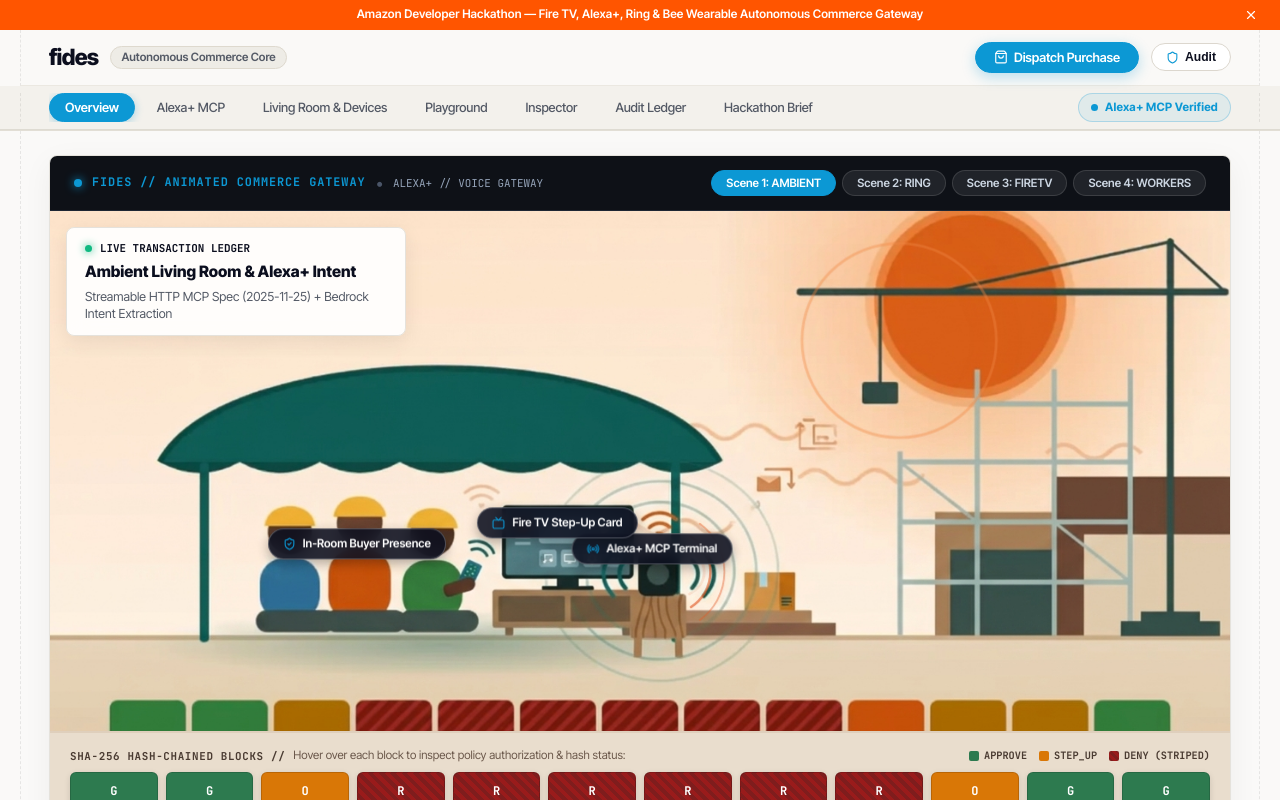
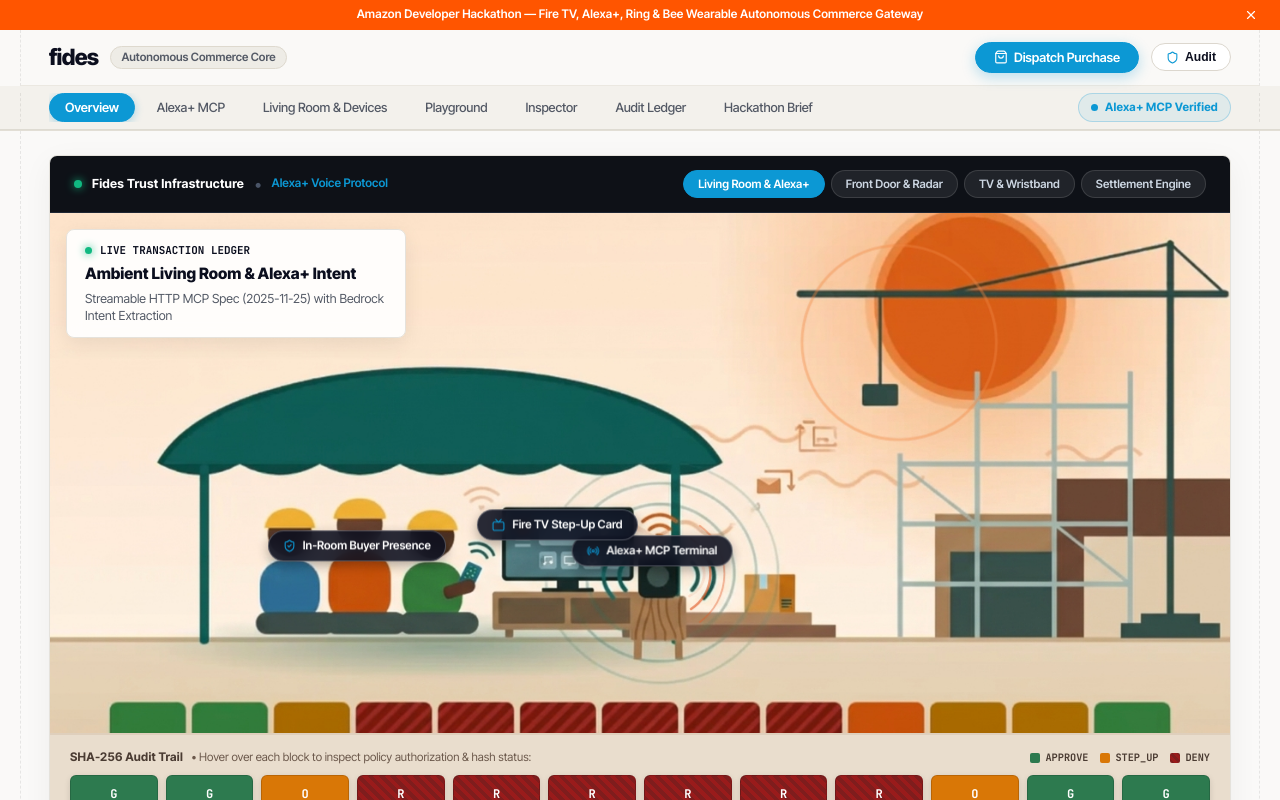
Before and after one commit to uselessdevloper/fides, a React (Vite) app in the folder frontend/: page / in a window 1280 px wide. Shown: the top 800 px of the page. Built offline with nearby package versions, Linux system fonts and the light colour scheme; no server answers.

Commit message:
fix(ui): remove developer pseudo-comment slashes and modernize UI labels

```diff
--- a/frontend/src/App.jsx
+++ b/frontend/src/App.jsx
@@ -345,7 +345,7 @@
           gap: 12
         }}>
           <div style={{ display: 'flex', alignItems: 'center', gap: 8 }}>
-            <span className="font-mono" style={{ fontWeight: 800, color: 'var(--text-ink)', letterSpacing: '0.06em' }}>FIDES // CORE</span>
+            <span style={{ fontWeight: 800, color: 'var(--text-ink)', letterSpacing: '0.02em' }}>Fides Core</span>
             <span style={{ color: 'var(--text-dim)' }}>—</span>
             <span>Trust Infrastructure for Fire TV, Alexa+, Ring & Bee Wearable AI</span>
           </div>
--- a/frontend/src/components/AboutSection.jsx
+++ b/frontend/src/components/AboutSection.jsx
@@ -339,8 +339,8 @@
           <div style={{ display: 'flex', flexDirection: 'column', gap: 18 }}>
             <div>
               <div style={{ display: 'flex', alignItems: 'center', gap: 8, marginBottom: 8 }}>
-                <span className="font-mono" style={{ fontSize: '0.72rem', color: 'var(--ghost-blue)', fontWeight: 700, letterSpacing: '0.08em' }}>
-                  AMBIENT PRESENCE // FIRE TV & RING
+                <span className="font-mono" style={{ fontSize: '0.72rem', color: 'var(--ghost-blue)', fontWeight: 700, letterSpacing: '0.04em' }}>
+                  Ambient Presence • Fire TV & Ring Doorbell
                 </span>
               </div>
               <h2 style={{
--- a/frontend/src/components/HackathonSubmission.jsx
+++ b/frontend/src/components/HackathonSubmission.jsx
@@ -246,7 +246,7 @@
 
           <div style={{ display: 'flex', flexDirection: 'column', alignItems: 'flex-end', gap: 8 }}>
             <span className="font-mono" style={{ fontSize: '0.74rem', color: 'var(--text-muted)' }}>
-              HEALTH // {healthInfo?.status || 'ONLINE'}
+              System Health: {healthInfo?.status || 'Online'}
             </span>
             <div style={{ display: 'flex', gap: 8 }}>
               <span className="ghost-wire-pill" style={{ color: 'var(--ghost-orange)', borderColor: 'var(--ghost-orange)' }}>
--- a/frontend/src/components/LivingRoomDashboard.jsx
+++ b/frontend/src/components/LivingRoomDashboard.jsx
@@ -194,7 +194,7 @@
                 AMAZON LIVING ROOM, FRONT DOOR & WEARABLE AI
               </span>
               <span className="badge-ghost-orange">
-                FIRE OS + VEGA OS // RING PRO 2 // BEE WRISTBAND
+                Fire OS & Vega OS • Ring Pro 2 • Bee Wearable
               </span>
             </div>
             <h2 style={{ fontSize: '1.25rem', fontWeight: 700, color: 'var(--text-ink)', letterSpacing: '-0.01em' }}>
@@ -250,7 +250,7 @@
               gap: 6
             }}>
               <Tv size={12} color="var(--ghost-orange)" />
-              <span className="font-mono" style={{ fontSize: '0.65rem', color: '#fff', fontWeight: 700 }}>LIVING ROOM // VEGA OS</span>
+              <span className="font-mono" style={{ fontSize: '0.65rem', color: '#fff', fontWeight: 700 }}>Fire TV • Living Room 10-Foot</span>
             </div>
 
             {/* Status Ledger Indicator */}
@@ -386,7 +386,7 @@
               gap: 6
             }}>
               <Bell size={12} color="var(--ghost-blue)" />
-              <span className="font-mono" style={{ fontSize: '0.65rem', color: '#fff', fontWeight: 700 }}>FRONT DOOR // 3D RADAR</span>
+              <span className="font-mono" style={{ fontSize: '0.65rem', color: '#fff', fontWeight: 700 }}>Ring Video Doorbell Pro 2 • 3D Radar</span>
             </div>
 
             {/* Status Ledger Indicator */}
@@ -491,7 +491,7 @@
               gap: 6
             }}>
               <Watch size={12} color="var(--accent-purple)" />
-              <span className="font-mono" style={{ fontSize: '0.65rem', color: '#fff', fontWeight: 700 }}>ON-WRIST // LRA HAPTICS</span>
+              <span className="font-mono" style={{ fontSize: '0.65rem', color: '#fff', fontWeight: 700 }}>Bee Wearable AI • On-Wrist Haptics</span>
             </div>
 
             {/* Status Ledger Indicator */}
--- a/frontend/src/components/illustrations/AnimatedEditorialHero.jsx
+++ b/frontend/src/components/illustrations/AnimatedEditorialHero.jsx
@@ -19,9 +19,10 @@
   {
     id: 'ambient_alexa',
     title: 'Ambient Living Room & Alexa+ Intent',
-    subtitle: 'Streamable HTTP MCP Spec (2025-11-25) + Bedrock Intent Extraction',
+    subtitle: 'Streamable HTTP MCP Spec (2025-11-25) with Bedrock Intent Extraction',
     image: '/fides_vector_hero.jpg',
-    tag: 'ALEXA+ // VOICE GATEWAY',
+    tag: 'Alexa+ Voice Protocol',
+    tabLabel: 'Living Room & Alexa+',
     tagColor: 'var(--nuvei-cyan)',
     hotspots: [
       { id: 'speaker', label: 'Alexa+ MCP Terminal', x: '51%', y: '65%', icon: Radio, desc: 'Self-hosted streamable MCP server tools at /mcp' },
@@ -36,7 +37,8 @@
     title: 'Front Porch 3D Radar Boundary',
     subtitle: 'Ring Doorbell Pro 2 Aerial Radar Waves & Z-Wave RSSI Verification',
     image: '/fides_vector_radar.jpg',
-    tag: 'RING // 3D RADAR PROOF',
+    tag: 'Ring 3D Radar Perimeter',
+    tabLabel: 'Front Door & Radar',
     tagColor: 'var(--accent-emerald)',
     hotspots: [
       { id: 'radar', label: 'Ring 3D Radar Node', x: '57%', y: '58%', icon: Bell, desc: '3D Radar scans entry zone for in-home buyer motion' },
@@ -48,9 +50,10 @@
   {
     id: 'firetv_wearable',
     title: 'Living Room 10-Foot & Bee Wearable',
-    subtitle: 'Fire TV Vega OS Card Push + On-Wrist LRA Haptic Confirmation',
+    subtitle: 'Fire TV Vega OS Card Push with On-Wrist LRA Haptic Confirmation',
     image: '/fides_vector_livingroom.jpg',
-    tag: 'FIRE TV & BEE // DUAL-SCREEN',
+    tag: 'Fire TV & Wearable Dual-Screen',
+    tabLabel: 'TV & Wristband',
     tagColor: 'var(--ghost-orange)',
     hotspots: [
       { id: 'wrist', label: 'Bee Wearable Haptic HUD', x: '25%', y: '54%', icon: Watch, desc: 'LRA double-pulse alerts for approval tap' },
@@ -64,7 +67,8 @@
     title: 'Autonomous Commerce Infrastructure',
     subtitle: 'Air-Gapped Trust Engine Sitting Between Buyer Agents & Merchant Gateways',
     image: '/fides_vector_workers.png',
-    tag: 'FIDES // SOVEREIGN LEDGER',
+    tag: 'Sovereign Settlement Engine',
+    tabLabel: 'Settlement Engine',
     tagColor: 'var(--nuvei-midnight)',
     hotspots: [
       { id: 'hub', label: 'Fides Ambient Hub', x: '51%', y: '65%', icon: ShieldCheck, desc: 'Deterministic policy evaluation without LLM hallucination' },
@@ -134,19 +138,19 @@
             width: 8,
             height: 8,
             borderRadius: '50%',
-            background: 'var(--nuvei-cyan)',
-            boxShadow: '0 0 10px var(--nuvei-cyan)'
+            background: '#10b981',
+            boxShadow: '0 0 8px #10b981'
           }} />
-          <span className="font-mono" style={{ fontSize: '0.74rem', color: 'var(--nuvei-cyan)', fontWeight: 800, letterSpacing: '0.08em' }}>
-            FIDES // ANIMATED COMMERCE GATEWAY
+          <span style={{ fontSize: '0.78rem', color: '#ffffff', fontWeight: 700, letterSpacing: '0.02em' }}>
+            Fides Trust Infrastructure
           </span>
           <span style={{ color: '#4a5568' }}>•</span>
-          <span className="font-mono" style={{ fontSize: '0.68rem', color: '#94a3b8' }}>
+          <span style={{ fontSize: '0.74rem', color: 'var(--nuvei-cyan)', fontWeight: 600 }}>
             {currentScene.tag}
           </span>
         </div>
 
-        {/* Scene Switcher Pills */}
+        {/* Architecture & Device Views */}
         <div style={{ display: 'flex', gap: 6, flexWrap: 'wrap', alignItems: 'center' }}>
           {SCENES.map((scene, idx) => (
             <button
@@ -159,7 +163,7 @@
                 background: activeSceneIndex === idx ? 'var(--nuvei-cyan)' : 'rgba(255, 255, 255, 0.08)',
                 color: activeSceneIndex === idx ? '#ffffff' : '#cbd5e1',
                 border: activeSceneIndex === idx ? '1px solid var(--nuvei-cyan)' : '1px solid rgba(255, 255, 255, 0.12)',
-                padding: '5px 14px',
+                padding: '6px 14px',
                 borderRadius: 9999,
                 fontSize: '0.72rem',
                 fontWeight: 600,
@@ -168,7 +172,7 @@
                 transition: 'all 0.18s ease'
               }}
             >
-              Scene {idx + 1}: {scene.id.split('_')[0].toUpperCase()}
+              {scene.tabLabel}
             </button>
           ))}
         </div>
@@ -406,11 +410,11 @@
       }}>
         <div style={{ display: 'flex', alignItems: 'center', justifyContent: 'space-between', flexWrap: 'wrap', gap: 8 }}>
           <div style={{ display: 'flex', alignItems: 'center', gap: 8 }}>
-            <span className="font-mono" style={{ fontSize: '0.68rem', fontWeight: 800, color: '#4a3b32', letterSpacing: '0.06em' }}>
-              SHA-256 HASH-CHAINED BLOCKS //
+            <span style={{ fontSize: '0.74rem', fontWeight: 700, color: '#4a3b32', letterSpacing: '0.02em' }}>
+              SHA-256 Audit Trail
             </span>
             <span style={{ fontSize: '0.72rem', color: '#6b584b' }}>
-              Hover over each block to inspect policy authorization & hash status:
+              • Hover over each block to inspect policy authorization & hash status:
             </span>
           </div>
 
@@ -425,7 +429,7 @@
             </div>
             <div style={{ display: 'flex', alignItems: 'center', gap: 5 }}>
               <div style={{ width: 10, height: 10, borderRadius: 2, background: '#991b1b', backgroundImage: 'repeating-linear-gradient(45deg, #7f1d1d, #7f1d1d 3px, #991b1b 3px, #991b1b 6px)' }} />
-              <span className="font-mono" style={{ fontSize: '0.64rem', color: '#4a3b32', fontWeight: 700 }}>DENY (STRIPED)</span>
+              <span className="font-mono" style={{ fontSize: '0.64rem', color: '#4a3b32', fontWeight: 700 }}>DENY</span>
             </div>
           </div>
         </div>
```
Also changed, not shown: frontend/src/components/AlexaSimulator.jsx (+7 -7 lines).
